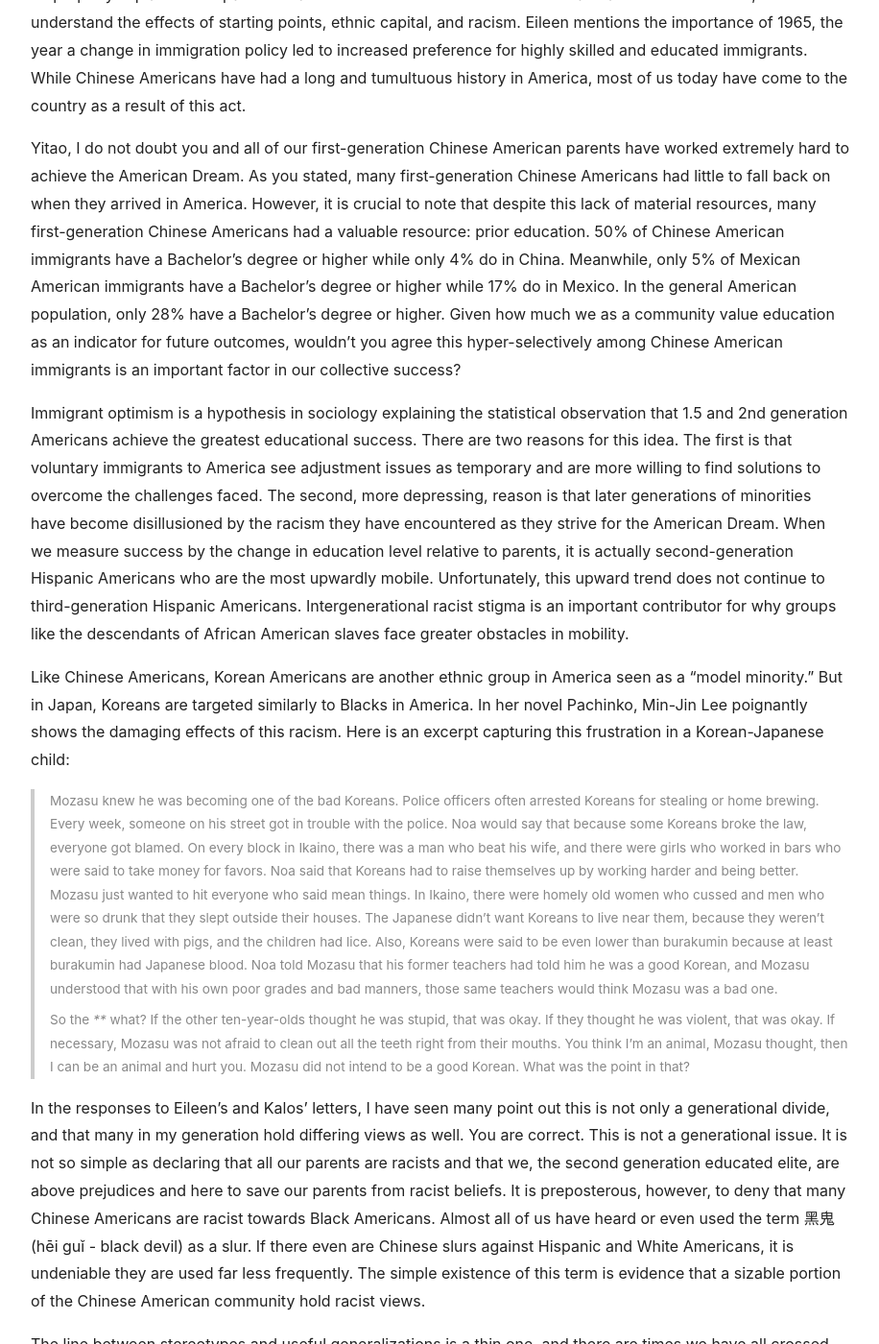
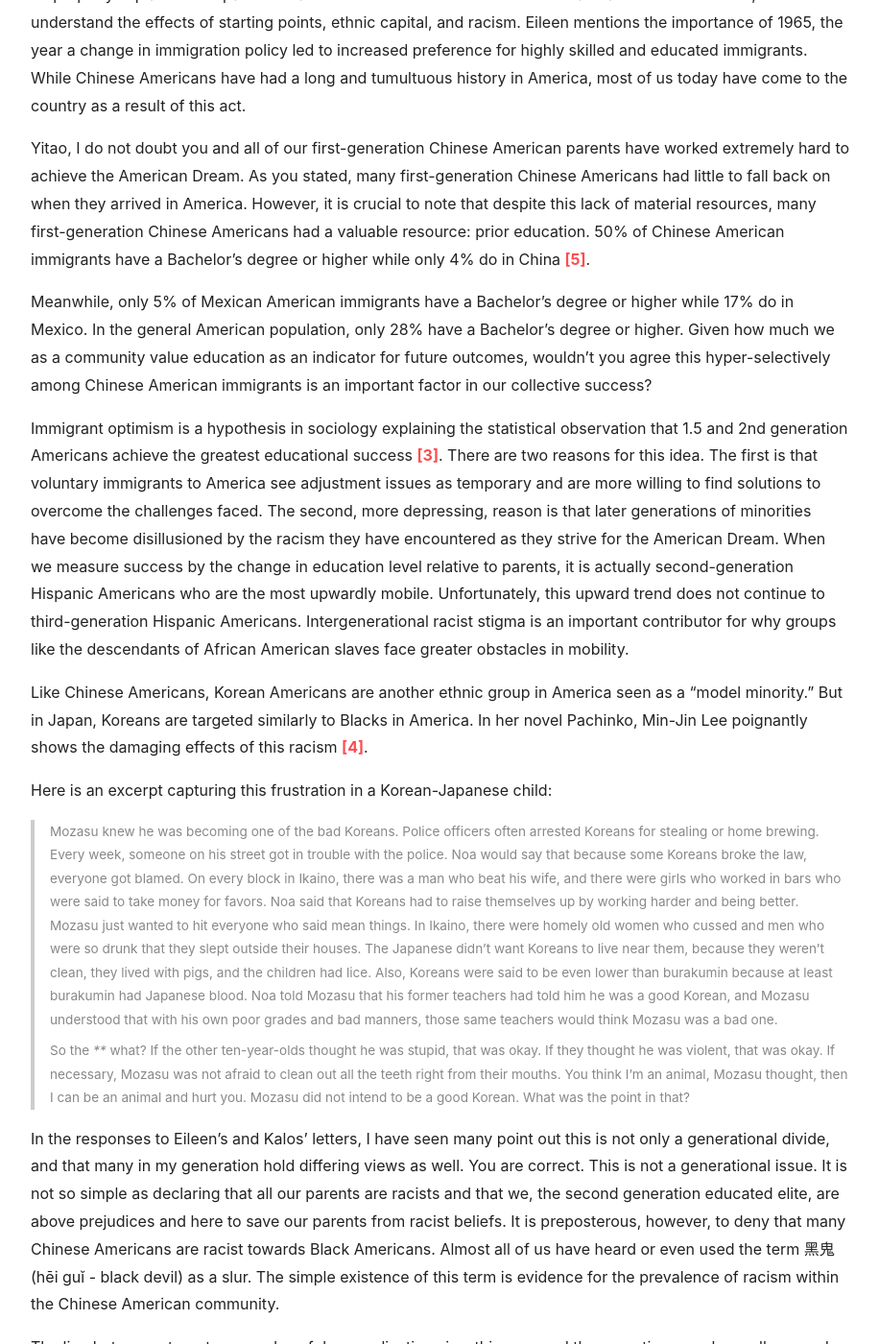
Before and after one commit to Nonameentered/nonameentered.github.io, a Jekyll site: the page built from _posts/2020-06-08-chinese-american-open-letter-response.markdown, in a window 1280 px wide and 1400 px high, scrolled down 1365 px. Shown: the whole window at 96% size, without its empty margins (71-987 px from the left). Built offline with Jekyll 4.4.1, drawn with Linux system fonts in a browser that asks for light colours; nearby versions of some CDN libraries; comment, search, counter and statistics services are not loaded; some of the changed text lies outside the part shown.

Commit message:
Add hyperlinks, minor edits, remove toc

```diff
--- a/_posts/2020-06-08-chinese-american-open-letter-response.markdown
+++ b/_posts/2020-06-08-chinese-american-open-letter-response.markdown
@@ -7,14 +7,17 @@ tags: [Race, Open Letters, Asian Americans]
 sharing: true
 show_edit_on_github: false
 key: post-chinese-american-open-letter-en
+aside:
+  toc: false
 ---
+
 Referenced letters: [Eileen](https://chineseamerican.org/p/31571), [Yitao](https://mp.weixin.qq.com/s/8VT8aUHDHcb-pmOIztwfFQ), [Kalos](https://chineseamerican.org/p/31656)
 
 To Eileen, Yitao, Kalos, and the Chinese American Community,
 
-My name is Matthew Shu, and I am a rising freshman at Yale University. Eileen, your letter reaffirmed to me why I have chosen to attend Yale, and I hope to collaborate with you in the future to achieve the changes we call for. However, I disagree with parts of your letter and I worry that similar disagreements have distracted others in the Chinese American and wider Asian American community from accepting your premise and call to action. After reading Yitao’s and Kalos’ thoughtful responses, I hope to add my voice to this discussion.
+My name is Matthew Shu, and I am a rising freshman at Yale University. Eileen, your letter reaffirmed to me why I have chosen to attend Yale, and I hope to collaborate with you in the future to achieve the changes we both call for. However, I disagree with parts of your letter and I worry that similar disagreements have distracted others in the Chinese American and wider Asian American community from accepting your premise and call to action. After reading Yitao’s and Kalos’ thoughtful responses, I hope to add my voice to this discussion.
 
-Eileen, I do not agree that “we owe everything” to Black Americans. When we make this claim, we’ve discounted our own agency in the fight to make America a more equal society. We’ve overlooked how Wong Kim Ark’s struggle cemented for all Americans the right to birthright citizenship. We’ve forgotten how Asian Americans in _Lau v Nichols_ fought for “English as a Second Language” programs to become widespread in America’s public schools. The struggle against racism is not and has never been the struggle of Black Americans on one side and White Americans on the other, with everyone else on the sidelines rooting for a particular side. As you accurately point out, the protests in the aftermath of Vincent Chin’s murder represent a powerful moment of interracial cooperation. But he is not remembered by most Americans. Asian Americans are not the only ones who have forgotten this symbol of cooperation.
+Eileen, I believe it is imprecise to suggest “we owe everything” to Black Americans. When we make this claim, we’ve discounted our own agency in the fight to make America a more equal society. We’ve overlooked how Wong Kim Ark’s struggle cemented for all Americans the right to birthright citizenship. We’ve forgotten how Asian Americans in _Lau v Nichols_ fought for “English as a Second Language” programs to become widespread in America’s public schools. The struggle against racism is not and has never been the struggle of Black Americans on one side and White Americans on the other, with everyone else on the sidelines rooting for a particular side. As you accurately point out, the protests in the aftermath of Vincent Chin’s murder represent a powerful moment of interracial cooperation. But he is not remembered by most Americans. Asian Americans are not the only ones who have forgotten this symbol of cooperation.
 
 It is important to chastise those in our community who have stayed silent following George Floyd’s murder, especially considering how we are the targets of a surge of COVID-19-fueled racism ourselves, but we must also acknowledge the widespread complicity in perpetuating recent racism against Asian Americans. In this divisive atmosphere, it is unfair to place blame solely on Asian Americans for this “kind of silence.” While racism never justifies further racism, it is important to contextualize and understand other views when we reach out to others. What we owe Black Americans and other protesters today is not a debt, but rather, our cooperation in movements to create a better America.
 
@@ -22,24 +25,43 @@ Yitao, you are correct in calling out stereotypes against Chinese Americans. How
 
 To properly explain the disparities in achievement between Chinese Americans and other minorities, we must understand the effects of starting points, ethnic capital, and racism. Eileen mentions the importance of 1965, the year a change in immigration policy led to increased preference for highly skilled and educated immigrants. While Chinese Americans have had a long and tumultuous history in America, most of us today have come to the country as a result of this act.
 
-Yitao, I do not doubt you and all of our first-generation Chinese American parents have worked extremely hard to achieve the American Dream. As you stated, many first-generation Chinese Americans had little to fall back on when they arrived in America. However, it is crucial to note that despite this lack of material resources, many first-generation Chinese Americans had a valuable resource: prior education. 50% of Chinese American immigrants have a Bachelor’s degree or higher while only 4% do in China. Meanwhile, only 5% of Mexican American immigrants have a Bachelor’s degree or higher while 17% do in Mexico. In the general American population, only 28% have a Bachelor’s degree or higher. Given how much we as a community value education as an indicator for future outcomes, wouldn’t you agree this hyper-selectively among Chinese American immigrants is an important factor in our collective success?
+Yitao, I do not doubt you and all of our first-generation Chinese American parents have worked extremely hard to achieve the American Dream. As you stated, many first-generation Chinese Americans had little to fall back on when they arrived in America. However, it is crucial to note that despite this lack of material resources, many first-generation Chinese Americans had a valuable resource: prior education. 50% of Chinese American immigrants have a Bachelor’s degree or higher while only 4% do in China [\[5\]](#references).
+{: #paradox}
+Meanwhile, only 5% of Mexican American immigrants have a Bachelor’s degree or higher while 17% do in Mexico. In the general American population, only 28% have a Bachelor’s degree or higher. Given how much we as a community value education as an indicator for future outcomes, wouldn’t you agree this hyper-selectively among Chinese American immigrants is an important factor in our collective success?
 
-Immigrant optimism is a hypothesis in sociology explaining the statistical observation that 1.5 and 2nd generation Americans achieve the greatest educational success. There are two reasons for this idea. The first is that voluntary immigrants to America see adjustment issues as temporary and are more willing to find solutions to overcome the challenges faced. The second, more depressing, reason is that later generations of minorities have become disillusioned by the racism they have encountered as they strive for the American Dream. When we measure success by the change in education level relative to parents, it is actually second-generation Hispanic Americans who are the most upwardly mobile. Unfortunately, this upward trend does not continue to third-generation Hispanic Americans. Intergenerational racist stigma is an important contributor for why groups like the descendants of African American slaves face greater obstacles in mobility.
+{: #optimism}
+Immigrant optimism is a hypothesis in sociology explaining the statistical observation that 1.5 and 2nd generation Americans achieve the greatest educational success [\[3\]](#references). There are two reasons for this idea. The first is that voluntary immigrants to America see adjustment issues as temporary and are more willing to find solutions to overcome the challenges faced. The second, more depressing, reason is that later generations of minorities have become disillusioned by the racism they have encountered as they strive for the American Dream. When we measure success by the change in education level relative to parents, it is actually second-generation Hispanic Americans who are the most upwardly mobile. Unfortunately, this upward trend does not continue to third-generation Hispanic Americans. Intergenerational racist stigma is an important contributor for why groups like the descendants of African American slaves face greater obstacles in mobility.
 
-Like Chinese Americans, Korean Americans are another ethnic group in America seen as a “model minority.” But in Japan, Koreans are targeted similarly to Blacks in America. In her novel Pachinko, Min-Jin Lee poignantly shows the damaging effects of this racism. Here is an excerpt capturing this frustration in a Korean-Japanese child:
+Like Chinese Americans, Korean Americans are another ethnic group in America seen as a “model minority.” But in Japan, Koreans are targeted similarly to Blacks in America. In her novel Pachinko, Min-Jin Lee poignantly shows the damaging effects of this racism [\[4\]](#references).
+{: #pachinko}
+Here is an excerpt capturing this frustration in a Korean-Japanese child:
 
 > Mozasu knew he was becoming one of the bad Koreans. Police officers often arrested Koreans for stealing or home brewing. Every week, someone on his street got in trouble with the police. Noa would say that because some Koreans broke the law, everyone got blamed. On every block in Ikaino, there was a man who beat his wife, and there were girls who worked in bars who were said to take money for favors. Noa said that Koreans had to raise themselves up by working harder and being better. Mozasu just wanted to hit everyone who said mean things. In Ikaino, there were homely old women who cussed and men who were so drunk that they slept outside their houses. The Japanese didn’t want Koreans to live near them, because they weren’t clean, they lived with pigs, and the children had lice. Also, Koreans were said to be even lower than burakumin because at least burakumin had Japanese blood. Noa told Mozasu that his former teachers had told him he was a good Korean, and Mozasu understood that with his own poor grades and bad manners, those same teachers would think Mozasu was a bad one.
 >
 > So the **** what? If the other ten-year-olds thought he was stupid, that was okay. If they thought he was violent, that was okay. If necessary, Mozasu was not afraid to clean out all the teeth right from their mouths. You think I’m an animal, Mozasu thought, then I can be an animal and hurt you. Mozasu did not intend to be a good Korean. What was the point in that?
 
-In the responses to Eileen’s and Kalos’ letters, I have seen many point out this is not only a generational divide, and that many in my generation hold differing views as well. You are correct. This is not a generational issue. It is not so simple as declaring that all our parents are racists and that we, the second generation educated elite, are above prejudices and here to save our parents from racist beliefs. It is preposterous, however, to deny that many Chinese Americans are racist towards Black Americans. Almost all of us have heard or even used the term 黑鬼 (hēi guǐ - black devil) as a slur. If there even are Chinese slurs against Hispanic and White Americans, it is undeniable they are used far less frequently. The simple existence of this term is evidence that a sizable portion of the Chinese American community hold racist views.
+In the responses to Eileen’s and Kalos’ letters, I have seen many point out this is not only a generational divide, and that many in my generation hold differing views as well. You are correct. This is not a generational issue. It is not so simple as declaring that all our parents are racists and that we, the second generation educated elite, are above prejudices and here to save our parents from racist beliefs. It is preposterous, however, to deny that many Chinese Americans are racist towards Black Americans. Almost all of us have heard or even used the term 黑鬼 (hēi guǐ - black devil) as a slur. The simple existence of this term is evidence for the prevalence of racism within the Chinese American community.
 
 The line between stereotypes and useful generalizations is a thin one, and there are times we have all crossed this line. But by engaging in more of the thoughtful dialogue Eileen’s letter has generated, we can all work together to dismantle our prejudices and promote anti-racist thinking in order to create the more equal, more judicial, and greater America we all call for.
 
-When Obama declared in 2004, “there’s not a black America and white America and Latino America and Asian America; there’s the United States of America,” he claimed our shared American identity mattered more than our differences. Yet, in light of George Floyd’s murder, it is clear just how much divides our country today. Perhaps it is better to see Obama’s words as a promise, another in a long line of promises made by great Americans like Abraham Lincoln and Martin Luther King Jr. Progress takes time, but as James Baldwin expressed over forty years ago: “How much time do you want for your progress?”
+When Obama declared in 2004, “there’s not a black America and white America and Latino America and Asian America; there’s the United States of America,” he claimed our shared American identity mattered more than our differences [\[1\]](#references).
+{: #obama}
+Yet, in light of George Floyd’s murder, it is clear just how much divides our country today. Perhaps it is better to see Obama’s words as a promise, another in a long line of promises made by great Americans like Abraham Lincoln and Martin Luther King Jr. Progress takes time, but as James Baldwin expressed over forty years ago [\[2\]](#references): “How much time do you want for your progress?”
+{: #progress}
 
 Yitao, I too, do not condone the violence and damage done to small businesses as a result of these riots. As you say, these actions are “totally counter productive to solving the problems.” However, it is important to make a distinction between rioters and protestors. We can not let the actions of the rioters drown out the voices of the many more protestors who will not tolerate waiting anymore. The actions of rioters speak to the severity of the issues, but we must not let the debate over these rioters derail the necessity of making meaningful contributions toward police reform and anti-racism.
 
 Best,
+Matthew Shu
+* * *
+## References
+{: #references}
+[\[1\]](#obama)    	B. Obama, “Barack Obama’s Remarks to the Democratic National Convention,” _The New York Times_, Jul. 27, 2004.
 
-Matthew Shu
+[\[2\]](#progress)    	K. Thorsen, _James Baldwin: How Much Time Do You Want For Your “Progress?”_
+
+[\[3\]](#optimism)    	G. Kao and M. Tienda, “Optimism and Achievement: The Educational Performance of Immigrant Youth,” _Social Science Quarterly_, vol. 76, no. 1, pp. 1–19, 1995.
+
+[\[4\]](#pachinko)    	Min Jin Lee, _Pachinko_. Grand Central Publishing, 2017.
+
+[\[5\]](#paradox)    	J. Lee and M. Zhou, _The Asian American Achievement Paradox_. Russell Sage Foundation, 2015.
```
